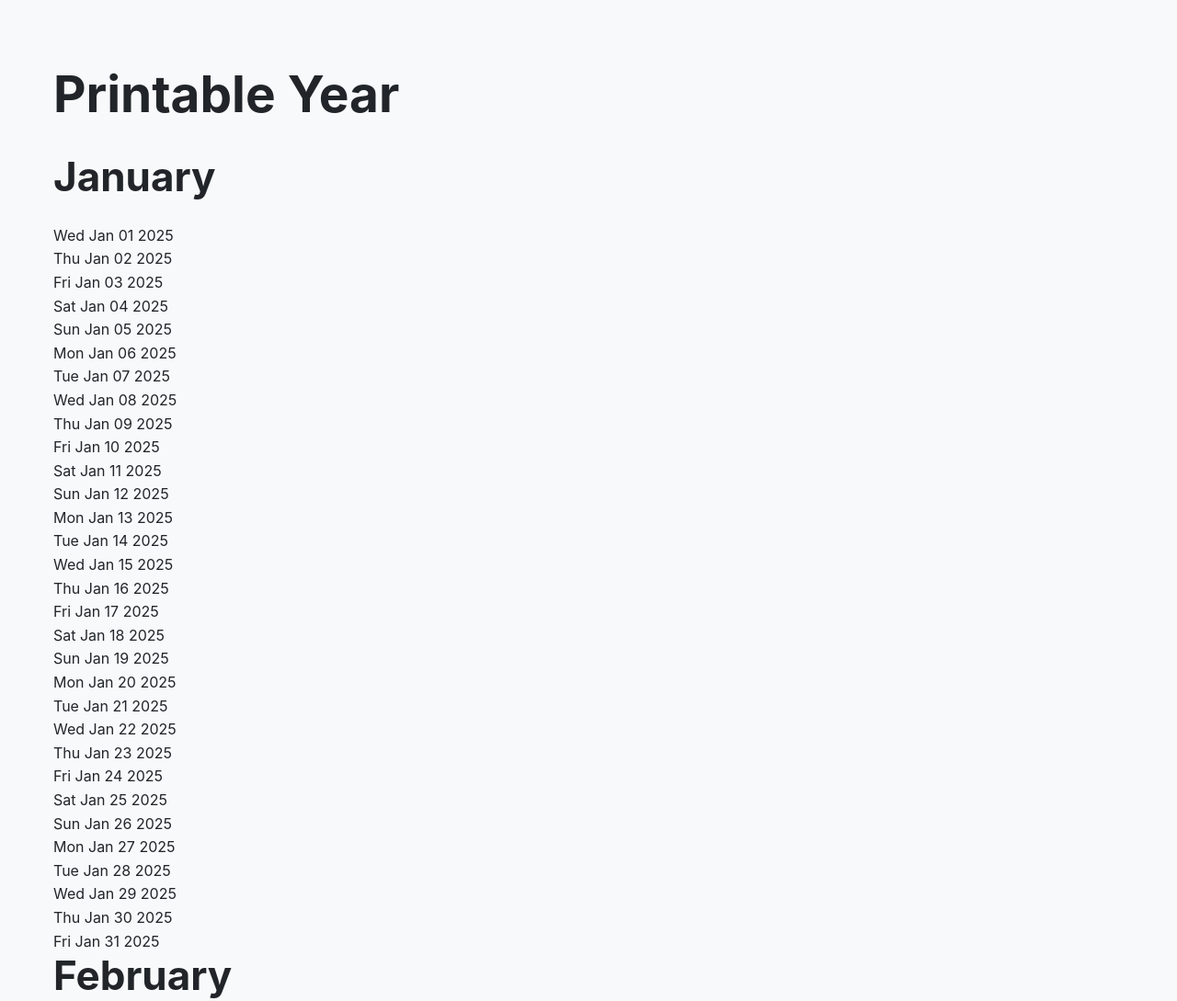
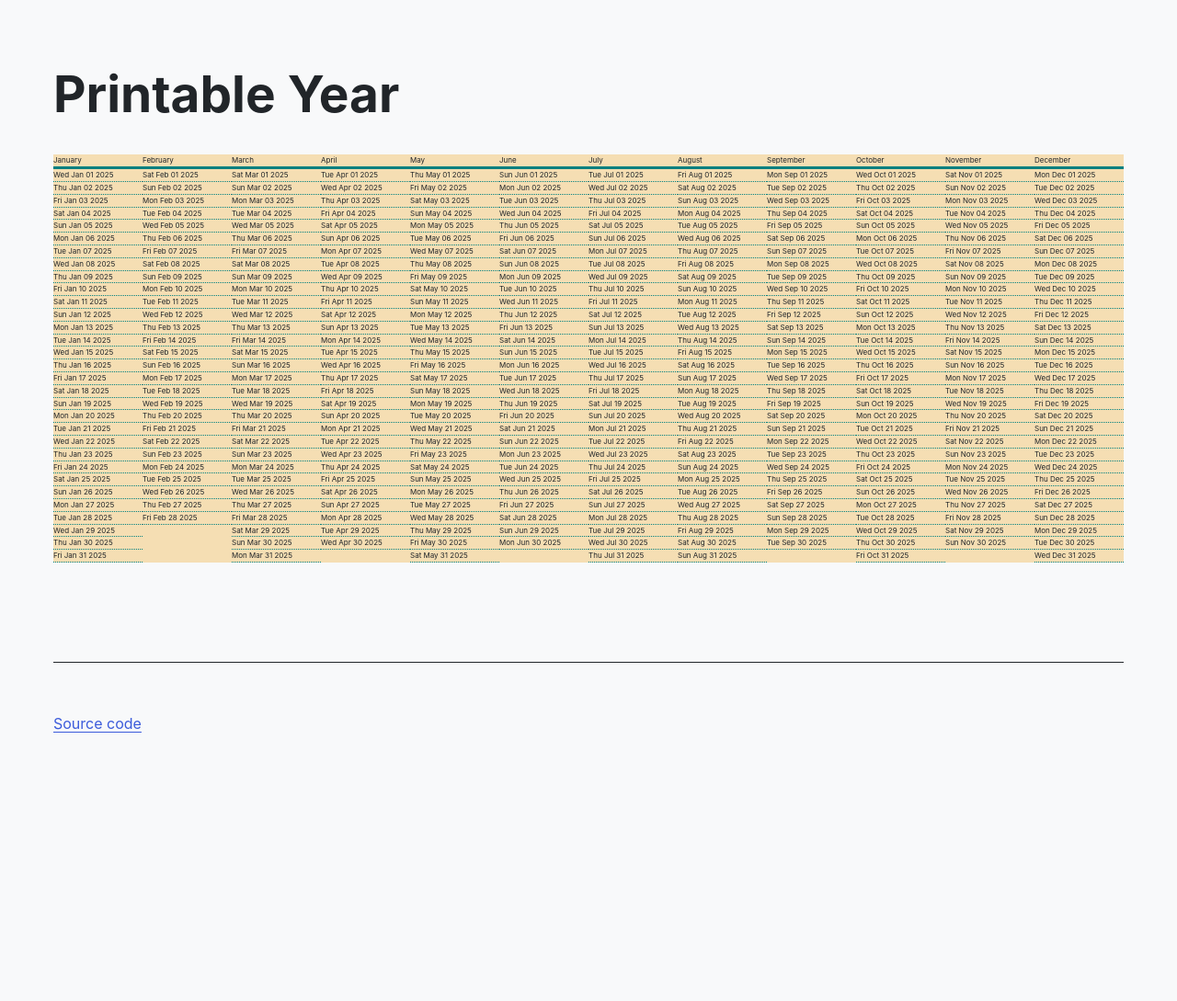
Before and after one commit to erkannt/printable-year, a website built with Parcel: page src/index.html in a window 1280 px wide. Shown: the top 1089 px of the page at 92% size. After the commit the page ends 873 px from the top, so only its background shows below. Built offline with nearby package versions, Linux system fonts and the light colour scheme.

Commit message:
Use data attributes to place days into columns

```diff
--- /dev/null
+++ b/sass/_calendar.scss
@@ -0,0 +1,52 @@
+#calendarContainer {
+  background-color: wheat;
+  display: grid;
+  grid-template-columns: repeat(12, 1fr);
+  font-size: 0.5rem;
+  grid-auto-flow: dense;
+}
+
+.month {
+  border-bottom: 3px solid teal;
+}
+
+.day {
+  border-bottom: 1px dotted teal;
+}
+
+.calendarItem[data-month='1'] {
+  grid-column: 1;
+}
+.calendarItem[data-month='2'] {
+  grid-column: 2;
+}
+.calendarItem[data-month='3'] {
+  grid-column: 3;
+}
+.calendarItem[data-month='4'] {
+  grid-column: 4;
+}
+.calendarItem[data-month='5'] {
+  grid-column: 5;
+}
+.calendarItem[data-month='6'] {
+  grid-column: 6;
+}
+.calendarItem[data-month='7'] {
+  grid-column: 7;
+}
+.calendarItem[data-month='8'] {
+  grid-column: 8;
+}
+.calendarItem[data-month='9'] {
+  grid-column: 9;
+}
+.calendarItem[data-month='10'] {
+  grid-column: 10;
+}
+.calendarItem[data-month='11'] {
+  grid-column: 11;
+}
+.calendarItem[data-month='12'] {
+  grid-column: 12;
+}
--- a/sass/style.scss
+++ b/sass/style.scss
@@ -3,3 +3,4 @@
 @use './typography';
 @use './colors';
 @use './layout';
+@use './calendar';
--- a/src/index.ts
+++ b/src/index.ts
@@ -16,18 +16,25 @@ const datesInYear = () => {
 };
 
 const calendarContainer = document.createElement('div');
+calendarContainer.id = 'calendarContainer';
 appContainer.appendChild(calendarContainer);
 
 const monthFormatter = new Intl.DateTimeFormat('default', { month: 'long' });
 
+let monthName: string;
 datesInYear().forEach((date) => {
   if (date.getDate() === 1) {
-    const month = document.createElement('h2');
-    month.textContent = monthFormatter.format(date);
+    const month = document.createElement('span');
+    monthName = monthFormatter.format(date);
+    month.textContent = monthName;
+    month.classList.add('month', 'calendarItem');
+    month.setAttribute('data-month', (date.getMonth() + 1).toString());
     calendarContainer.appendChild(month);
   }
 
   const day = document.createElement('div');
   day.textContent = date.toDateString();
+  day.classList.add('day', 'calendarItem');
+  day.setAttribute('data-month', (date.getMonth() + 1).toString());
   calendarContainer.appendChild(day);
 });
```
